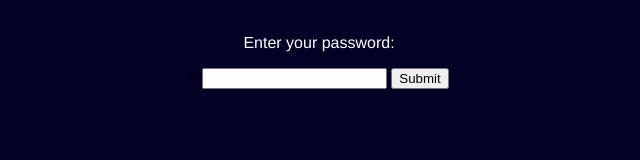
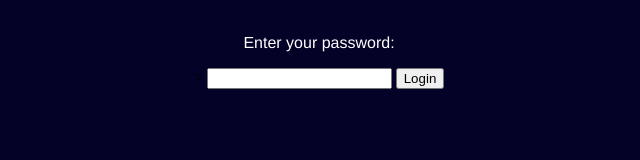
Before and after one commit to FLLwebsite/website, a plain HTML site: page index.html in a window 1280 px wide. Shown: the full height of the page, 321-961 px from the left. Drawn offline with Linux system fonts and the light colour scheme.

Commit message:
Update index.html

```diff
--- a/index.html
+++ b/index.html
@@ -24,7 +24,7 @@ padding: 10px;
         <div class="center">
                 <center><label for="pswd"><p>Enter your password:</p>> </label>
                     <input type="password" id="pswd">
-                    <input type="button" value="Submit" onclick="checkPswd();" />
+                    <input type="button" value="Login" onclick="checkPswd();" />
                 </form></center>
             </div>
 
```
